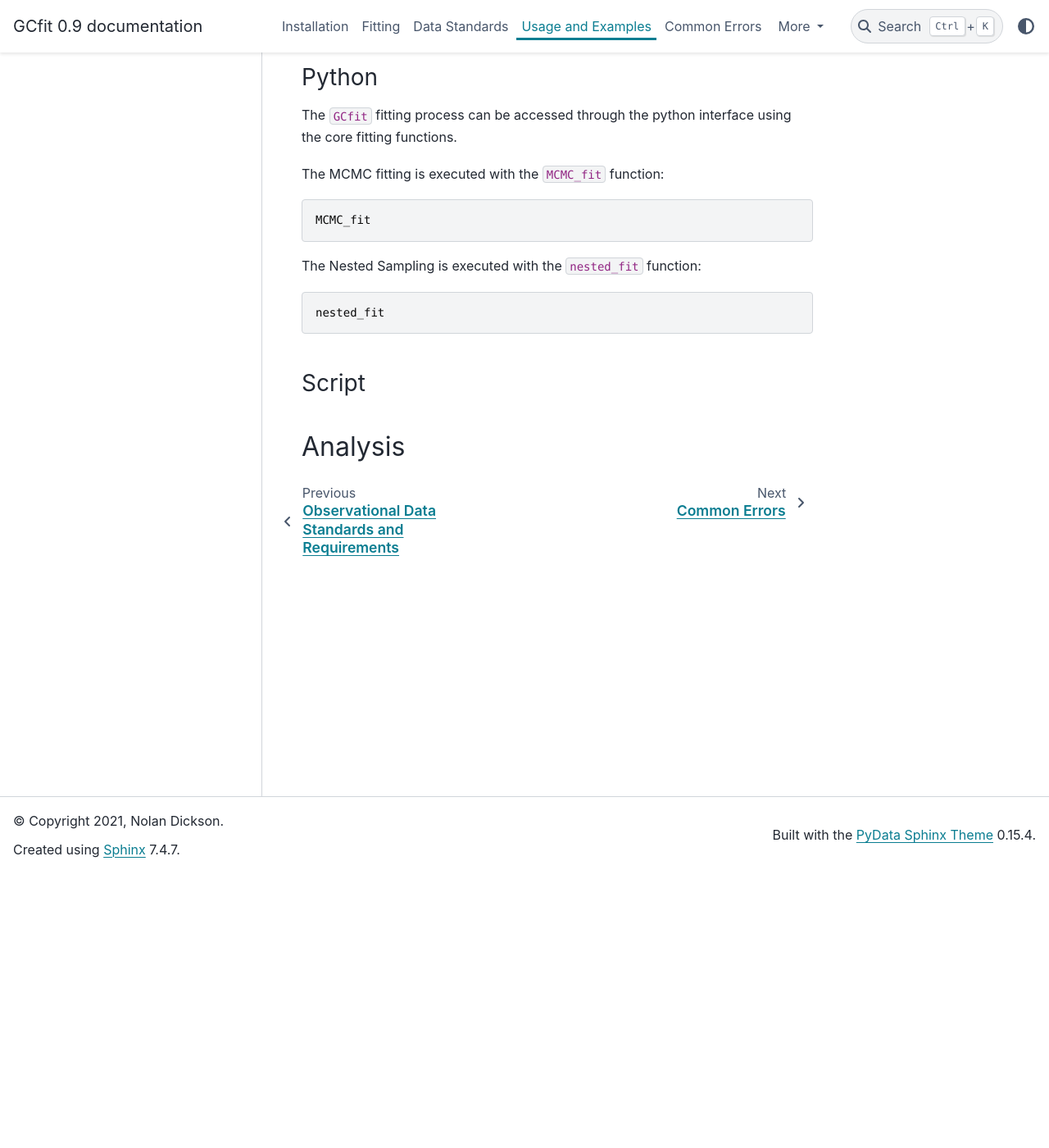
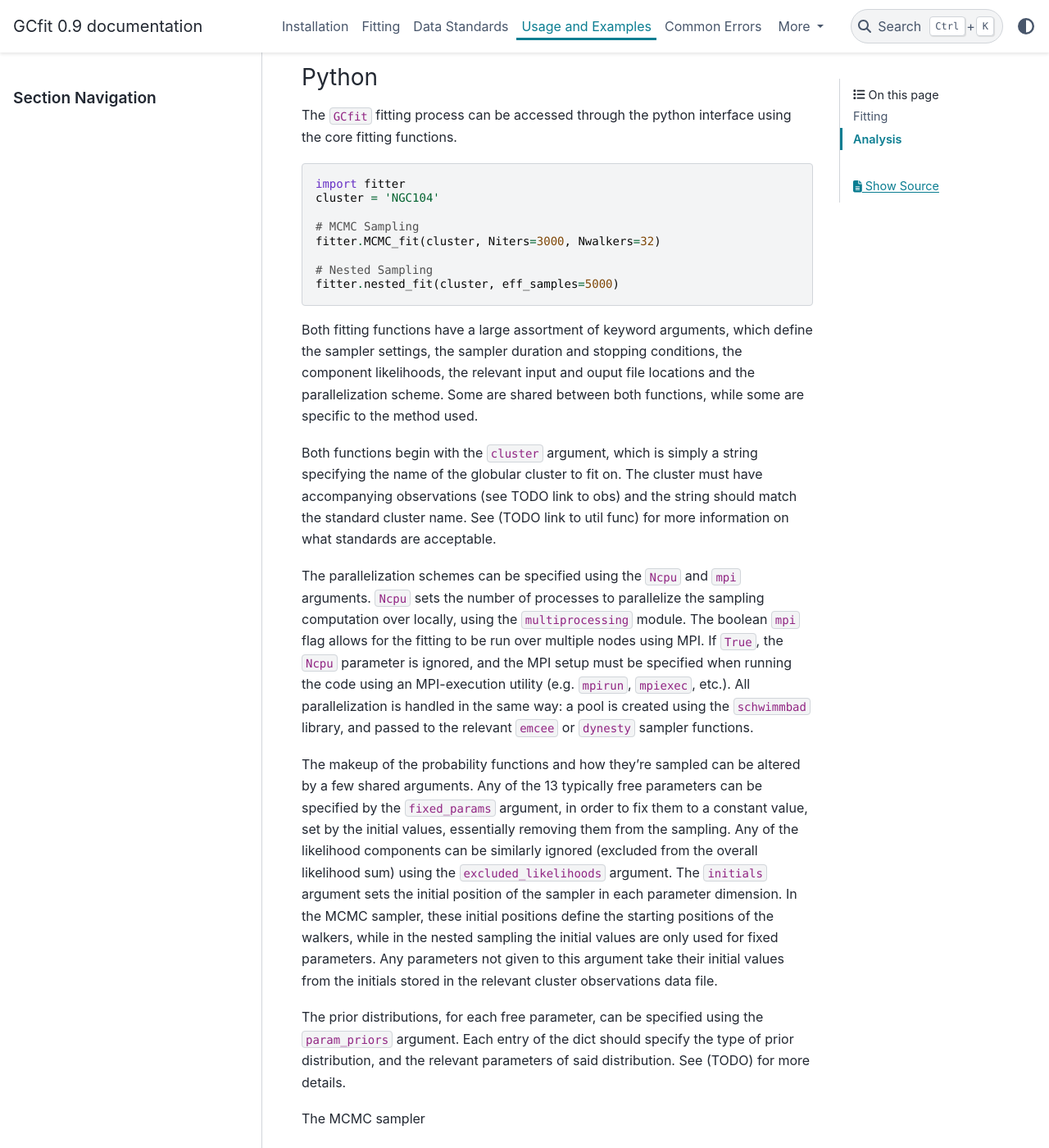
Before and after one commit to nmdickson/GCfit, a Sphinx documentation site: the page built from docs/source/usage.rst, in a window 1280 px wide and 1400 px high, scrolled down 335 px. Shown: the whole window at 82% size. Built offline with Sphinx 7.4.7 and the PyData theme 0.15.4, drawn with Linux system fonts in a browser that asks for light colours; pages that are not in the unit, such as notebooks, are missing from menus; some of the changed text lies outside the part shown.

Commit message:
flesh out shared args usage description

```diff
--- a/docs/source/usage.rst
+++ b/docs/source/usage.rst
@@ -15,25 +15,88 @@ Python
 The ``GCfit`` fitting process can be accessed through the python interface
 using the core fitting functions.
 
-The MCMC fitting is executed with the ``MCMC_fit`` function:
-
 .. code-block:: python
 
-    MCMC_fit
+    import fitter
+    cluster = 'NGC104'
 
-The Nested Sampling is executed with the ``nested_fit`` function:
+    # MCMC Sampling
+    fitter.MCMC_fit(cluster, Niters=3000, Nwalkers=32)
 
-.. code-block:: python
-
-    nested_fit
-
+    # Nested Sampling
+    fitter.nested_fit(cluster, eff_samples=5000)
 
 .. things that go into that are in common
 
+Both fitting functions have a large assortment of keyword arguments, which
+define the sampler settings, the sampler duration and stopping conditions,
+the component likelihoods, the relevant input and ouput file locations and the
+parallelization scheme. Some are shared between both functions, while some are
+specific to the method used.
+
+Both functions begin with the ``cluster`` argument, which is simply a string
+specifying the name of the globular cluster to fit on. The cluster must have
+accompanying observations (see TODO link to obs) and the string should match the
+standard cluster name. See (TODO link to util func) for more information on
+what standards are acceptable.
+
+.. ncpu,mpi
+The parallelization schemes can be specified using the ``Ncpu`` and ``mpi``
+arguments. ``Ncpu`` sets the number of processes to parallelize the sampling
+computation over locally, using the ``multiprocessing`` module. The boolean
+``mpi`` flag allows for the fitting to be run over multiple nodes using MPI.
+If :code:`True`, the ``Ncpu`` parameter is ignored, and the MPI setup must be
+specified when running the code using an MPI-execution utility (e.g. ``mpirun``,
+``mpiexec``, etc.). All parallelization is handled in the same way: a pool is
+created using the ``schwimmbad`` library, and passed to the relevant ``emcee``
+or ``dynesty`` sampler functions.
+
+.. likelihood funcs stuff
+The makeup of the probability functions and how they're sampled can be altered
+by a few shared arguments.
+Any of the 13 typically free parameters can be specified by the ``fixed_params``
+argument, in order to fix them to a constant value, set by the initial values,
+essentially removing them from the sampling.
+Any of the likelihood components can be similarly ignored (excluded from the
+overall likelihood sum) using the ``excluded_likelihoods`` argument.
+The ``initials`` argument sets the initial position of the sampler in each
+parameter dimension. In the MCMC sampler, these initial positions define the
+starting positions of the walkers, while in the nested sampling the initial
+values are only used for fixed parameters. Any parameters not given to this
+argument take their initial values from the initials stored in the relevant
+cluster observations data file.
+
+.. priors
+The prior distributions, for each free parameter, can be specified using the
+``param_priors`` argument. Each entry of the dict should specify the type of
+prior distribution, and the relevant parameters of said distribution. See (TODO)
+for more details.
+
 .. things specific to MCMC
+
+The MCMC sampler
+
+Niters, Nwalkers
+
+moves
+
 .. things specific to nested
 
+bounds
+
+samples
+
+init, batch kwargs
+
+pfrac
+
+maxfrac
+
+eff_samples
+
 .. examples of how to do some things
+
+this is examples
 
 
 Script
```
